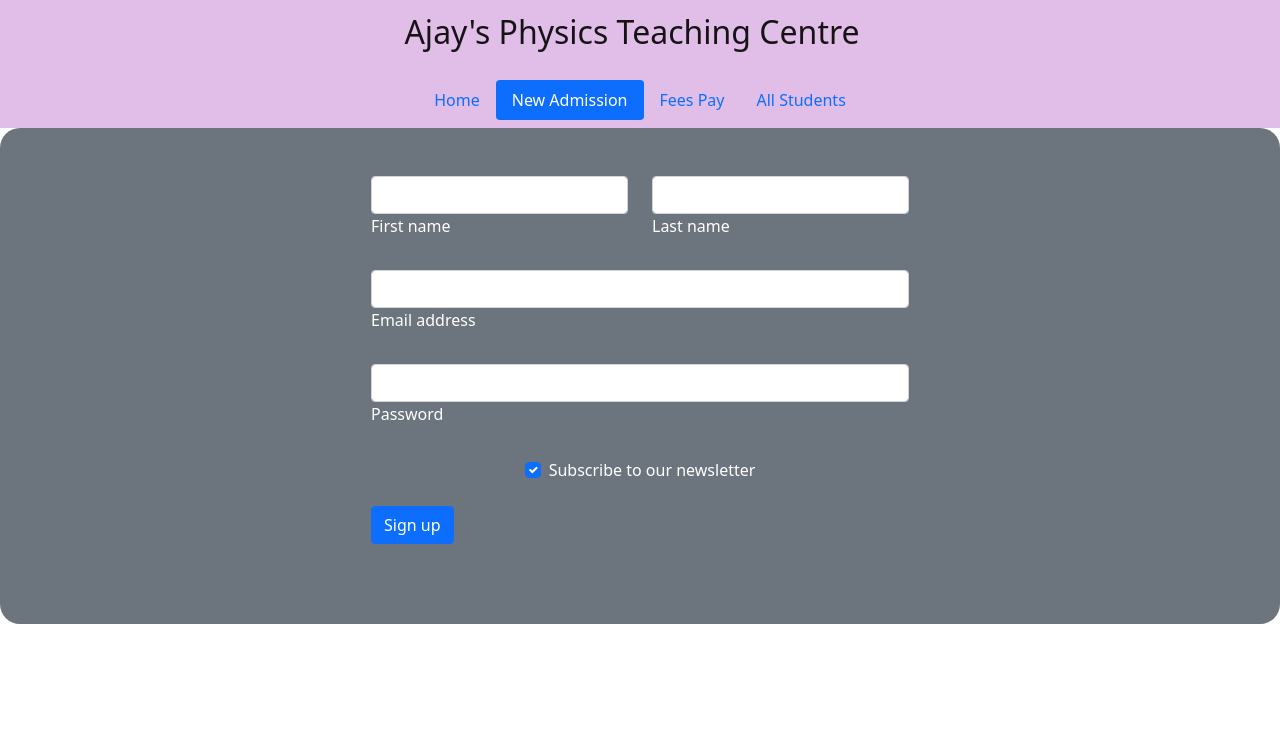
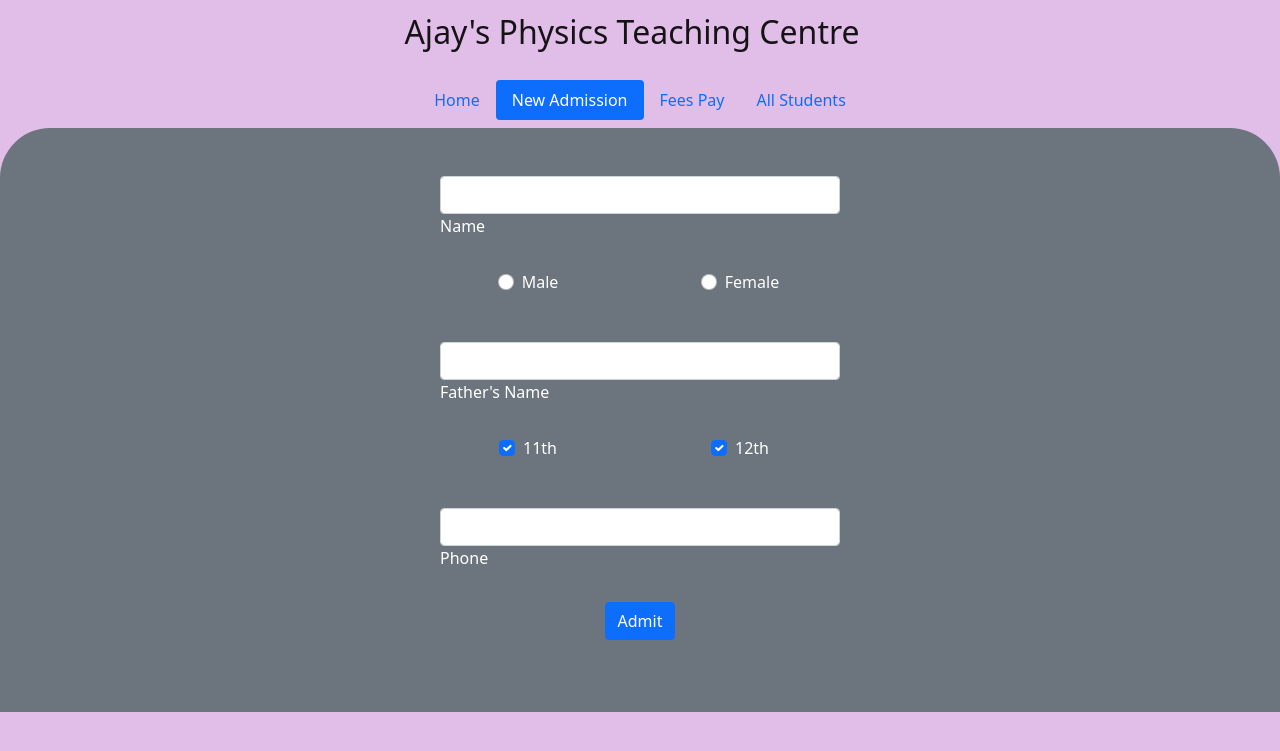
Before and after one commit to Harsh8833/APTC, a Django app: page /admission/ in a window 1280 px wide. Shown: the top 751 px of the page. Run offline with Django 4.2, Linux system fonts and the light colour scheme; some libraries are stand-ins or nearby versions.

Commit message:
form update

```diff
--- a/aptc_app/static/css/style.css
+++ b/aptc_app/static/css/style.css
@@ -2,8 +2,6 @@
     background-color: #E1BEE7;
 }
 
-.card-background{
-  background-color: #a47bac;
+.background{
+  background-color: #E1BEE7;
 }
-
-@media (min-width: 768px) { }
--- a/aptc_app/templates/admission.html
+++ b/aptc_app/templates/admission.html
@@ -2,7 +2,7 @@
 
 {% block content %}
 
-<nav class="navbar navbar-light" >
+<nav class="navbar navbar-light">
   <div class="container-fluid justify-content-center">
     <ul class="nav nav-pills">
       <li class="nav-item">
@@ -22,52 +22,91 @@
 </nav>
 
 
-<div class="d-flex p-5 bg-secondary text-white justify-content-center" style="border-radius: 20px">
+<div class="d-flex p-5 bg-secondary text-white justify-content-center"
+  style="border-top-right-radius: 50px; border-top-left-radius: 50px">
   <form action="">
 
+    <!-- Name input -->
+    <div class="form-outline mb-4 ">
+      <input type="text" id="name" class="form-control" style="width: 400px;">
+      <label class="form-label" for="name" style="margin-left: 0px;">Name</label>
+      <div class="form-notch">
+        <div class="form-notch-leading" style="width: 9px;"></div>
+        <div class="form-notch-middle" style="width: 98.8px;"></div>
+        <div class="form-notch-trailing"></div>
+      </div>
+    </div>
+
+    <div class="row mb-4">
+
+      <div class="form-check d-flex justify-content-center mb-4 col">
+        <input class="form-check-input me-2" type="radio" name="gender" value="0" id="male">
+        <label class="form-check-label" for="form2Example3">
+          Male
+        </label>
+      </div>
+
+      <div class="form-check d-flex justify-content-center mb-4 col">
+        <input class="form-check-input me-2" type="radio" name="gender" value="1" id="female" >
+        <label class="form-check-label" for="form2Example3">
+          Female
+        </label>
+      </div>
+
+    </div>
+
+
+    <!-- Father's Name input -->
+    <div class="form-outline mb-4">
+      <input type="text" id="fname" class="form-control">
+      <label class="form-label" for="fname" style="margin-left: 0px;">Father's Name</label>
+      <div class="form-notch">
+        <div class="form-notch-leading" style="width: 9px;"></div>
+        <div class="form-notch-middle" style="width: 88.8px;"></div>
+        <div class="form-notch-trailing"></div>
+      </div>
+    </div>
 
     <div class="col-md-12 mb-2">
       <form>
         <!-- 2 column grid layout with text inputs for the first and last names -->
         <div class="row mb-4">
-          <div class="col">
-            <div class="form-outline">
-              <input type="text" id="form3Example1" class="form-control">
-              <label class="form-label" for="form3Example1" style="margin-left: 0px;">First name</label>
-            <div class="form-notch"><div class="form-notch-leading" style="width: 9px;"></div><div class="form-notch-middle" style="width: 68.8px;"></div><div class="form-notch-trailing"></div></div></div>
+
+          <div class="form-check d-flex justify-content-center mb-4 col">
+            <input class="form-check-input me-2" type="checkbox" value="" id="form2Example3" checked="">
+            <label class="form-check-label" for="form2Example3">
+              11th
+            </label>
           </div>
-          <div class="col">
-            <div class="form-outline">
-              <input type="text" id="form3Example2" class="form-control">
-              <label class="form-label" for="form3Example2" style="margin-left: 0px;">Last name</label>
-            <div class="form-notch"><div class="form-notch-leading" style="width: 9px;"></div><div class="form-notch-middle" style="width: 68px;"></div><div class="form-notch-trailing"></div></div></div>
+
+          <div class="form-check d-flex justify-content-center mb-4 col">
+            <input class="form-check-input me-2" type="checkbox" value="" id="form2Example3" checked="">
+            <label class="form-check-label" for="form2Example3">
+              12th
+            </label>
+          </div>
+
         </div>
     </div>
 
-        <!-- Email input -->
+    <!-- phone input -->
     <div class="form-outline mb-4">
       <input type="email" id="form3Example3" class="form-control">
-          <label class="form-label" for="form3Example3" style="margin-left: 0px;">Email address</label>
-        <div class="form-notch"><div class="form-notch-leading" style="width: 9px;"></div><div class="form-notch-middle" style="width: 88.8px;"></div><div class="form-notch-trailing"></div></div></div>
-
-        <!-- Password input -->
-        <div class="form-outline mb-4">
-          <input type="password" id="form3Example4" class="form-control">
-          <label class="form-label" for="form3Example4" style="margin-left: 0px;">Password</label>
-        <div class="form-notch"><div class="form-notch-leading" style="width: 9px;"></div><div class="form-notch-middle" style="width: 64.8px;"></div><div class="form-notch-trailing"></div></div></div>
-
-        <!-- Checkbox -->
-        <div class="form-check d-flex justify-content-center mb-4">
-          <input class="form-check-input me-2" type="checkbox" value="" id="form2Example3" checked="">
-          <label class="form-check-label" for="form2Example3">
-            Subscribe to our newsletter
-          </label>
+      <label class="form-label" for="form3Example3" style="margin-left: 0px;">Phone</label>
+      <div class="form-notch">
+        <div class="form-notch-leading" style="width: 9px;"></div>
+        <div class="form-notch-middle" style="width: 88.8px;"></div>
+        <div class="form-notch-trailing"></div>
+      </div>
     </div>
 
+
     <!-- Submit button -->
+    <div class="text-center">
       <button type="submit" class="btn btn-primary btn-block mb-4">
-          Sign up
+        Admit
       </button>
+    </div>
   </form>
 </div>
 
--- a/aptc_app/templates/base.html
+++ b/aptc_app/templates/base.html
@@ -19,7 +19,7 @@
 </head>
 
 
-<body>
+<body class="background">
     <nav class="navbar navbar-light" >
         <div class="container-fluid justify-content-center">
           <span class="navbar-brand mb-0 h1 "><h2>Ajay's Physics Teaching Centre</h2></span>
```
Lines whose indentation alone changed are shown as unchanged.
